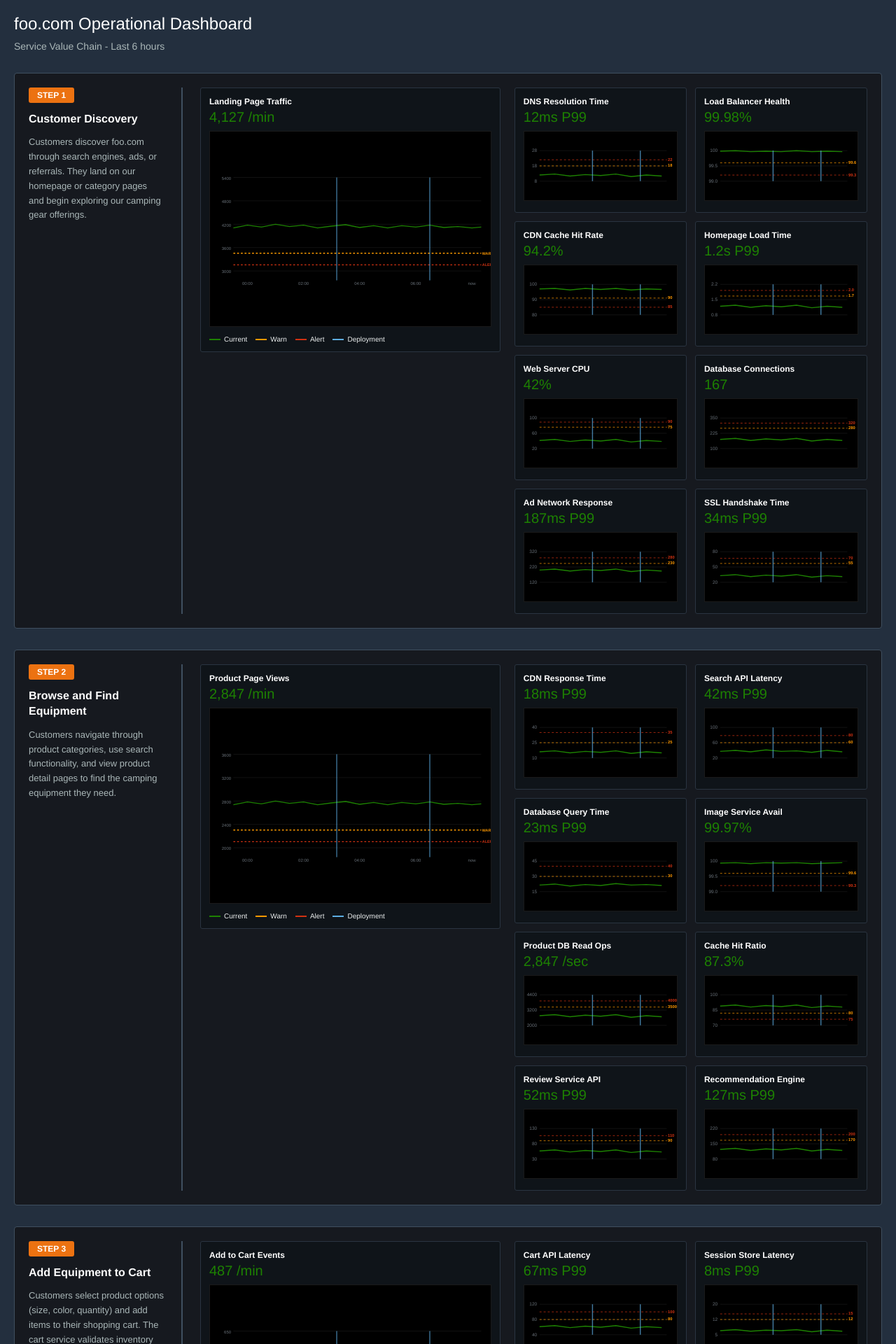
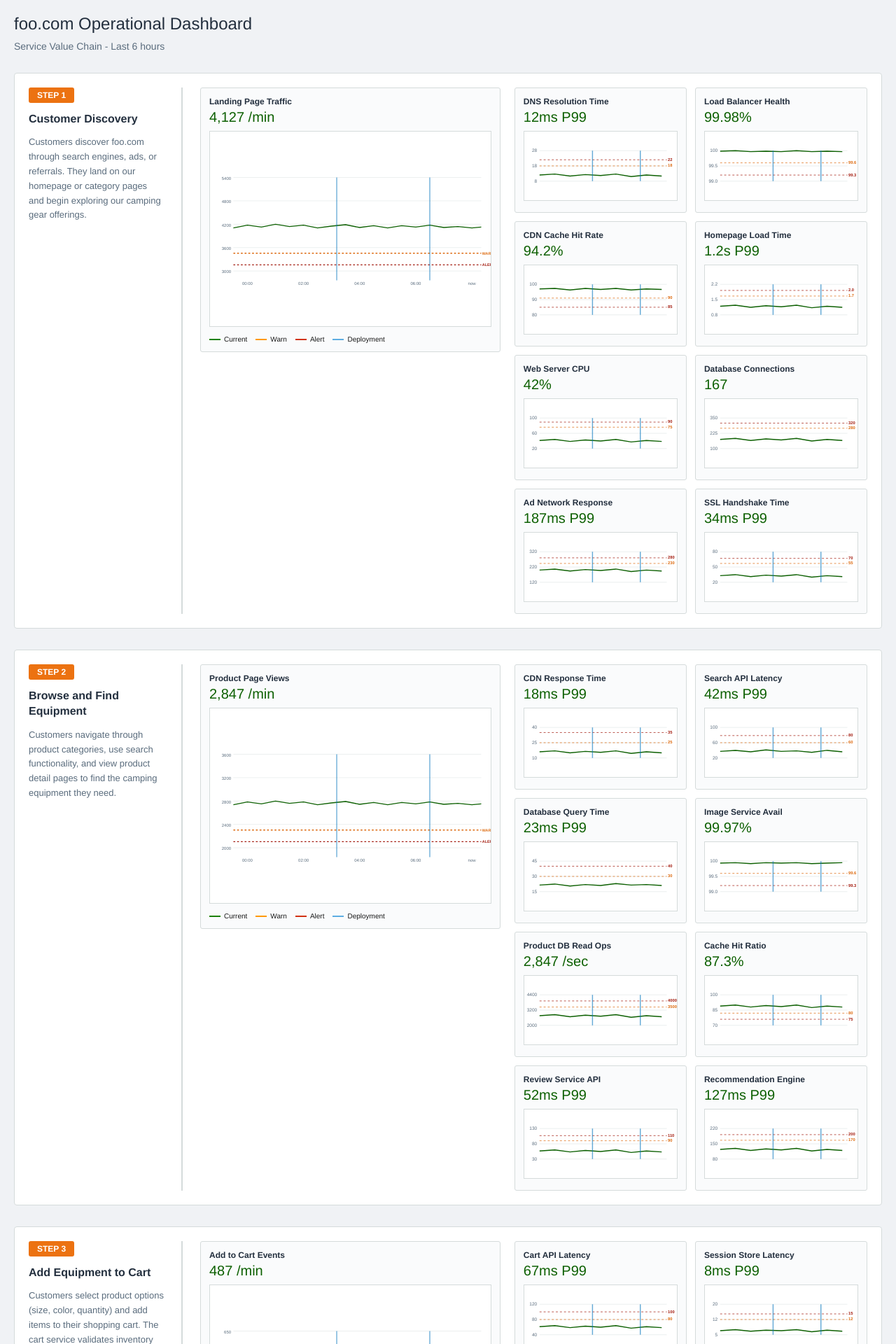
Before and after one commit to jszmajda/blog, a Jekyll site: the page service-value-chain-dashboard.html, which Jekyll copies as it is, in a window 1280 px wide. Shown: the top 1920 px of the page at 70% size. Built offline with Jekyll 4.4.1, drawn with Linux system fonts in a browser that asks for light colours.

Commit message:
Add light/dark mode detection to dashboard
- Detect system preference via prefers-color-scheme media query
- Light mode: white backgrounds, dark text, lighter borders
- Dark mode: dark backgrounds, light text (original style)
- Adjusted all colors for proper contrast in both modes
- Threshold colors remain vibrant but adjusted for readability

```diff
--- a/service-value-chain-dashboard.html
+++ b/service-value-chain-dashboard.html
@@ -206,6 +206,101 @@
             stroke: #5dade2;
             stroke-width: 2;
             opacity: 0.7;
+        }
+
+        /* Light mode styles */
+        @media (prefers-color-scheme: light) {
+            body {
+                background: #f0f2f5;
+                color: #1a1a1a;
+            }
+
+            h1 {
+                color: #232f3e;
+            }
+
+            .subtitle {
+                color: #5a6c7d;
+            }
+
+            .journey-step {
+                background: #ffffff;
+                border: 1px solid #d5dbdb;
+            }
+
+            .step-narrative {
+                border-right: 2px solid #d5dbdb;
+            }
+
+            .step-title {
+                color: #232f3e;
+            }
+
+            .step-description {
+                color: #5a6c7d;
+            }
+
+            .graph-card {
+                background: #fafbfc;
+                border: 1px solid #d5dbdb;
+            }
+
+            .graph-title {
+                color: #232f3e;
+            }
+
+            .graph-value.healthy {
+                color: #0d6002;
+            }
+
+            .graph-value.warning {
+                color: #dd6b10;
+            }
+
+            .graph-value.alert {
+                color: #a41e11;
+            }
+
+            .graph-svg {
+                background: #ffffff;
+                border: 1px solid #d5dbdb;
+            }
+
+            .grid-line {
+                stroke: #e3e8e8;
+                stroke-width: 1;
+            }
+
+            .axis-label {
+                fill: #5a6c7d;
+                font-size: 9px;
+            }
+
+            .metric-line {
+                stroke: #0d6002;
+            }
+
+            .warn-line {
+                stroke: #dd6b10;
+            }
+
+            .alert-line {
+                stroke: #a41e11;
+            }
+
+            .warn-label {
+                fill: #dd6b10;
+            }
+
+            .alert-label {
+                fill: #a41e11;
+            }
+
+            .deployment-line {
+                stroke: #0073bb;
+                stroke-width: 2;
+                opacity: 0.6;
+            }
         }
     </style>
 </head>
```
